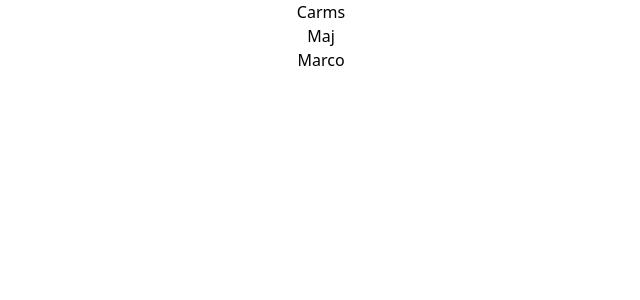
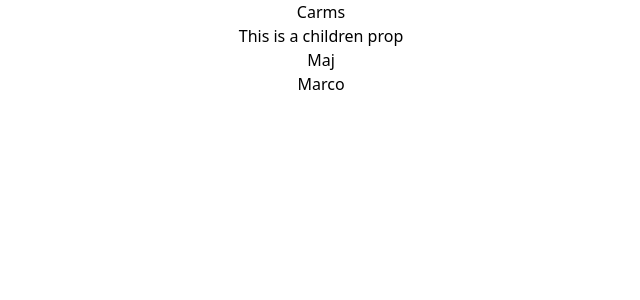
Before and after one commit to mcbmanalo/React-or-React-Native-Tutorials, a React (Create React App) app in the folder react_tutorial_2/: page / in a window 1280 px wide. Shown: the top 300 px of the page, without its empty margins (319-959 px from the left). Built offline with nearby package versions, Linux system fonts and the light colour scheme.

Commit message:
Added a children prop for one Greet component in the App.js and changed the code in the Greet.js to accompany this change

```diff
--- a/react_tutorial_2/src/App.js
+++ b/react_tutorial_2/src/App.js
@@ -7,7 +7,9 @@ import Hello from './components/Hello'
 function App() {
   return (
     <div className="App">
-      <Greet name="Carms"></Greet>
+      <Greet name="Carms">
+        <p>This is a children prop</p>
+      </Greet>
       <Greet name="Maj"></Greet>
       <Greet name="Marco"></Greet>
     </div>
--- a/react_tutorial_2/src/components/Greet.js
+++ b/react_tutorial_2/src/components/Greet.js
@@ -3,7 +3,12 @@ import React from 'react'
 const Greet = (props) => {
     console.log(props)
 
-    return <h1>{props.name}</h1>
+    return (
+        <div>
+            <h1>{props.name}</h1>
+            {props.children}
+        </div>
+    )
 }
 
 export default Greet;
```
